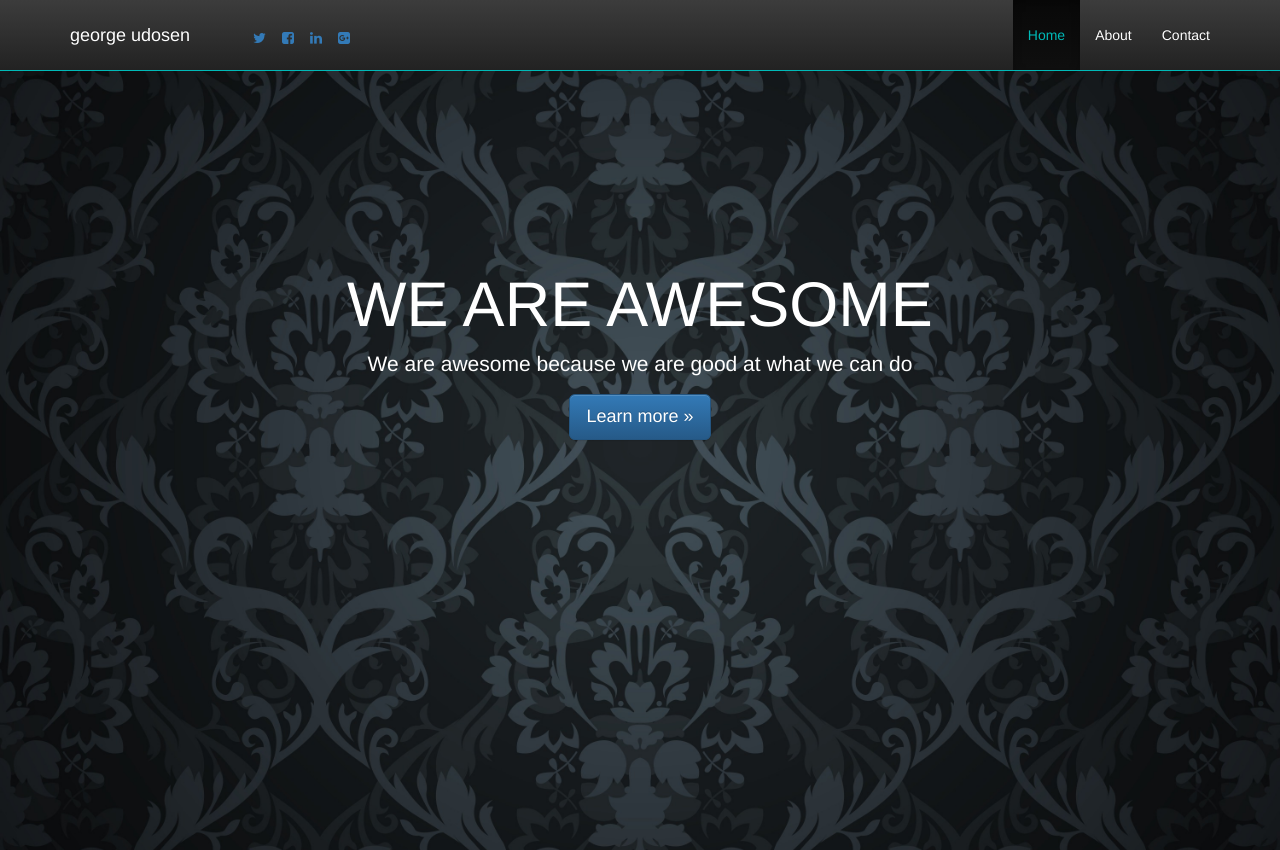
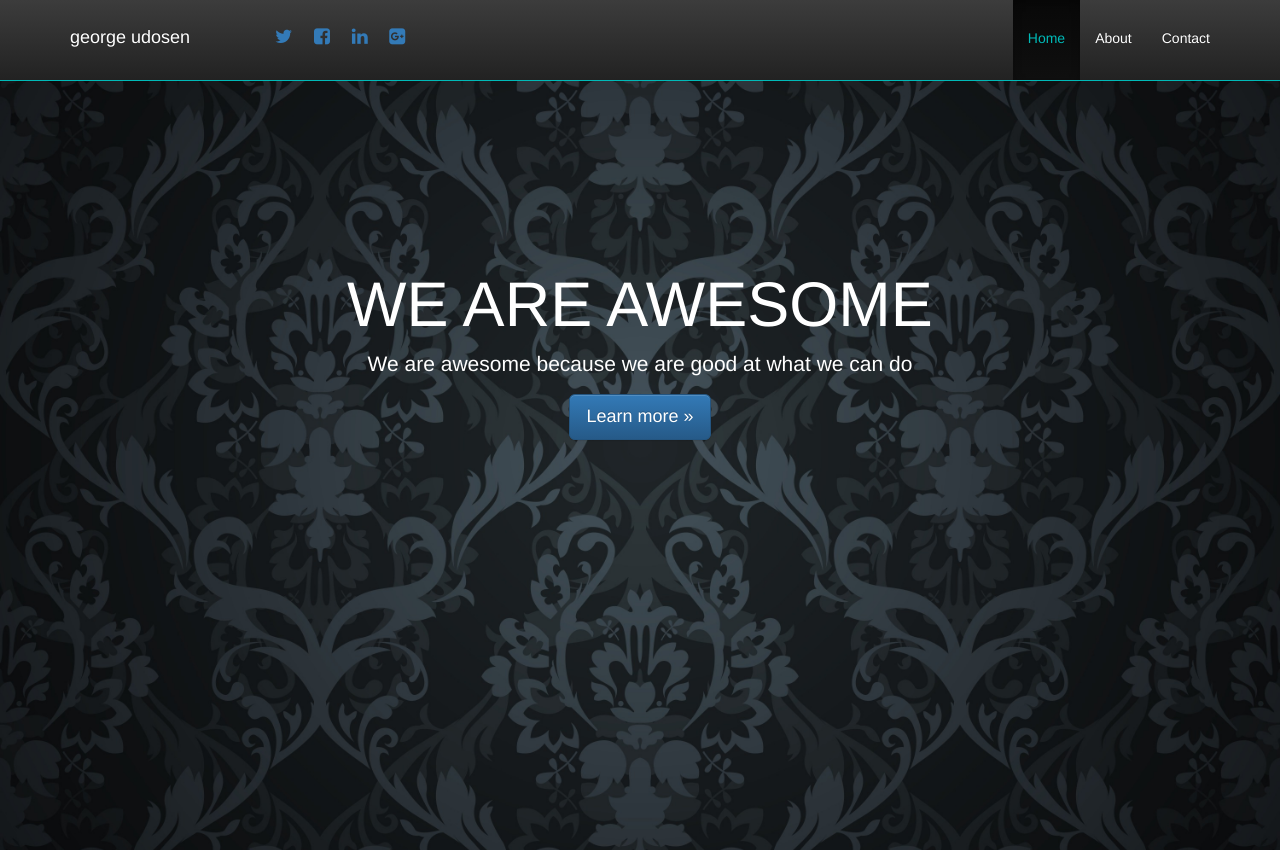
Before and after one commit to udoyen/personalsite-2016-initializer-bootstrap, a plain HTML site: page public_html/index.html in a window 1280 px wide. Shown: the top 850 px of the page. Drawn offline with nearby package versions, Linux system fonts and the light colour scheme.

Commit message:
navbar tweeks

```diff
--- a/public_html/index.html
+++ b/public_html/index.html
@@ -52,10 +52,15 @@
 
 
             /* navbar style: increases the size of the page navbar*/
-            .navbar-brand,
             .navbar-nav li a {
-                line-height: 50px;
-                height: 70px;
+                line-height: 4em;
+                height: 80px;
+                padding-top: 10px;
+            }
+
+            .navbar-brand{
+                line-height: 3em;
+                height: 80px;
                 padding-top: 10px;
             }
 
@@ -99,13 +104,15 @@
             .media-icon-container{
                 text-align: left;
                 display: inline-block;
-                padding-top: 25px;
+                padding: 22px;
+                margin: 0px;
             }
 
             .media-icon-container ul li{
                 float: left;
-                padding: 3px 0px;
+                padding: 8px 0px;
                 margin: 0px 8px;
+                height: 100%;
             }
 
             .nav-social-btn{
@@ -133,14 +140,14 @@
                     <a class="navbar-brand" href="#">george udosen</a>
                     <div class="media-icon-container">
                         <ul class="social-media">
-                            <li><a class="nav-social-btn twitter-icon" title="Twitter" href="https://twitter.com/udoyen" target="_blank"><i class="fa fa-twitter"></i></a></li>
+                            <li><a class="nav-social-btn twitter-icon" title="Twitter" href="https://twitter.com/udoyen" target="_blank"><i class="fa fa-twitter fa-pull-left fa-lg"></i></a></li>
 
-                            <li><a class="nav-social-btn facebook-icon" title="Facebook" href="https://facebook.com/udoyenface" target="_blank"><i class="fa fa-facebook-square"></i></a></li>
+                            <li><a class="nav-social-btn facebook-icon" title="Facebook" href="https://facebook.com/udoyenface" target="_blank"><i class="fa fa-facebook-square fa-pull-left fa-lg"></i></a></li>
 
 
-                            <li><a class="nav-social-btn linkedin-icon" title="LinkedIn" href="http://www.linkedin.com/in/georgeudosen" target="_blank"><i class="fa fa-linkedin"></i></a></li>
+                            <li><a class="nav-social-btn linkedin-icon" title="LinkedIn" href="http://www.linkedin.com/in/georgeudosen" target="_blank"><i class="fa fa-linkedin fa-pull-left fa-lg"></i></a></li>
 
-                            <li><a class="nav-social-btn google-icon" title="Google+" href="https://plus.google.com/u/0/" target="_blank"><i class="fa fa-google-plus-square"></i></a></li>
+                            <li><a class="nav-social-btn google-icon" title="Google+" href="https://plus.google.com/u/0/" target="_blank"><i class="fa fa-google-plus-square fa-pull-left fa-lg"></i></a></li>
                         </ul>
                     </div>
                 </div>
```
